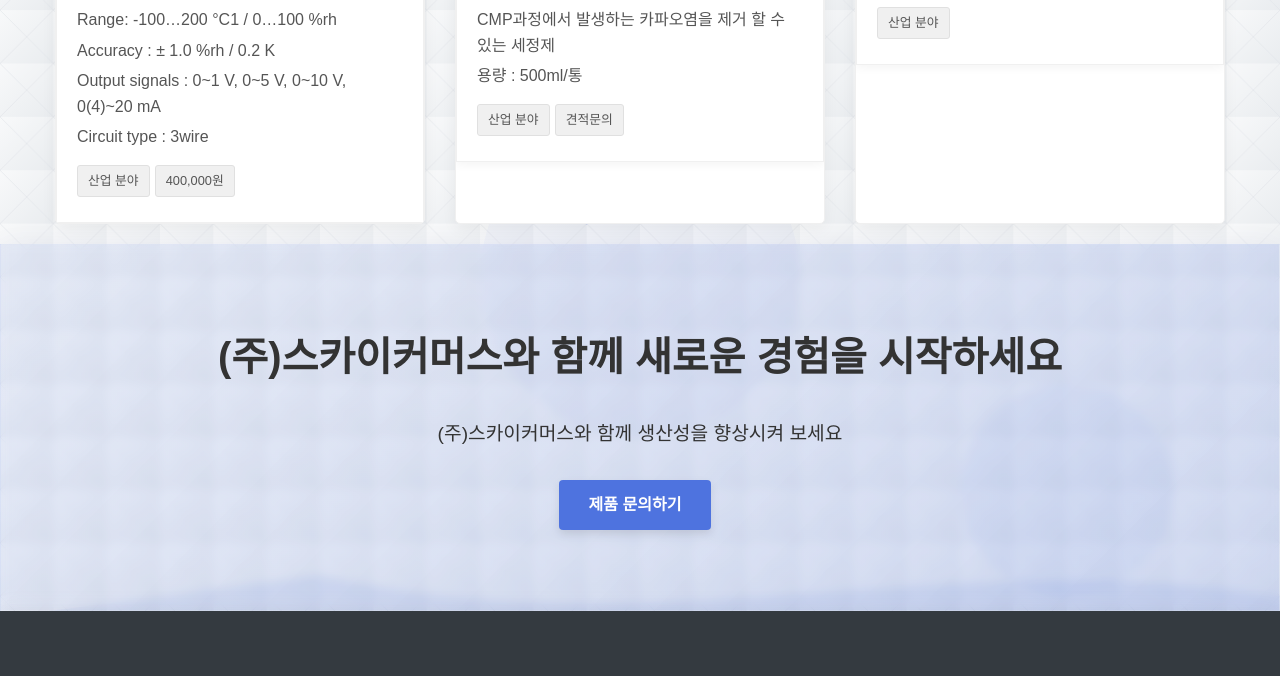
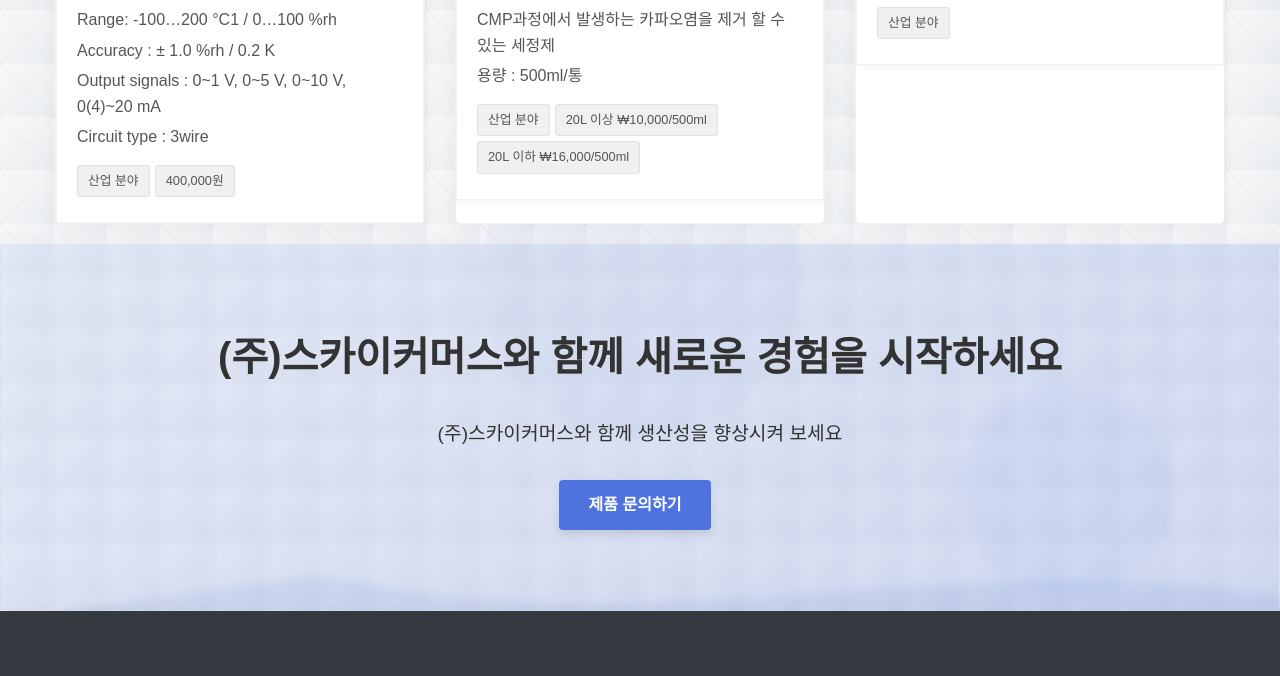
Before and after one commit to hyunseok0630/HomePage, a plain HTML site: page product.html in a window 1280 px wide. Shown: the part 2710-3386 px from the top of the page. Drawn offline with Linux system fonts and the light colour scheme.

Commit message:
product modified

```diff
--- a/product.html
+++ b/product.html
@@ -703,7 +703,8 @@
                         <p>용량 : 500ml/통</p>
                         <div class="product-tags">
                             <span class="product-tag">산업 분야</span>
-                            <span class="product-tag">견적문의</span>
+                            <span class="product-tag">20L 이상 ₩10,000/500ml</span>
+                            <span class="product-tag">20L 이하 ₩16,000/500ml</span>
                         </div>
                     </div>
                 </div>
```
